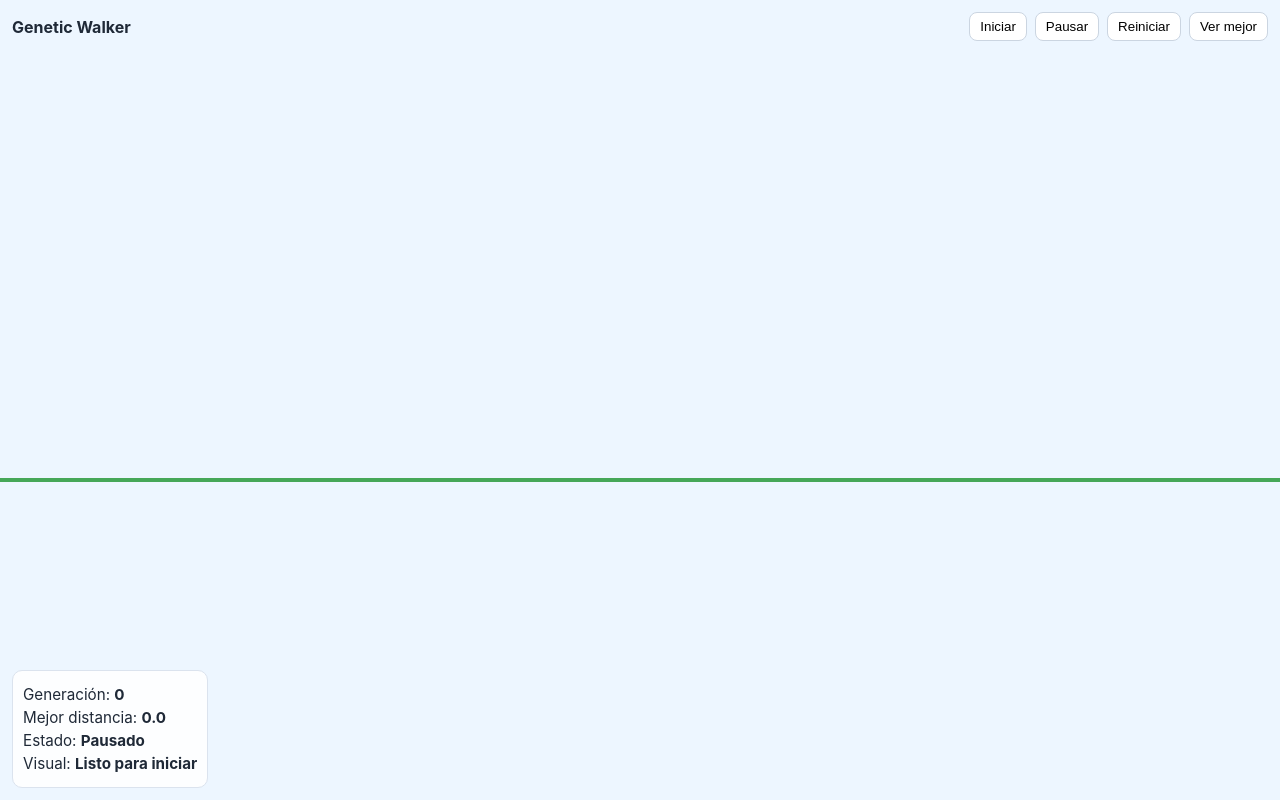
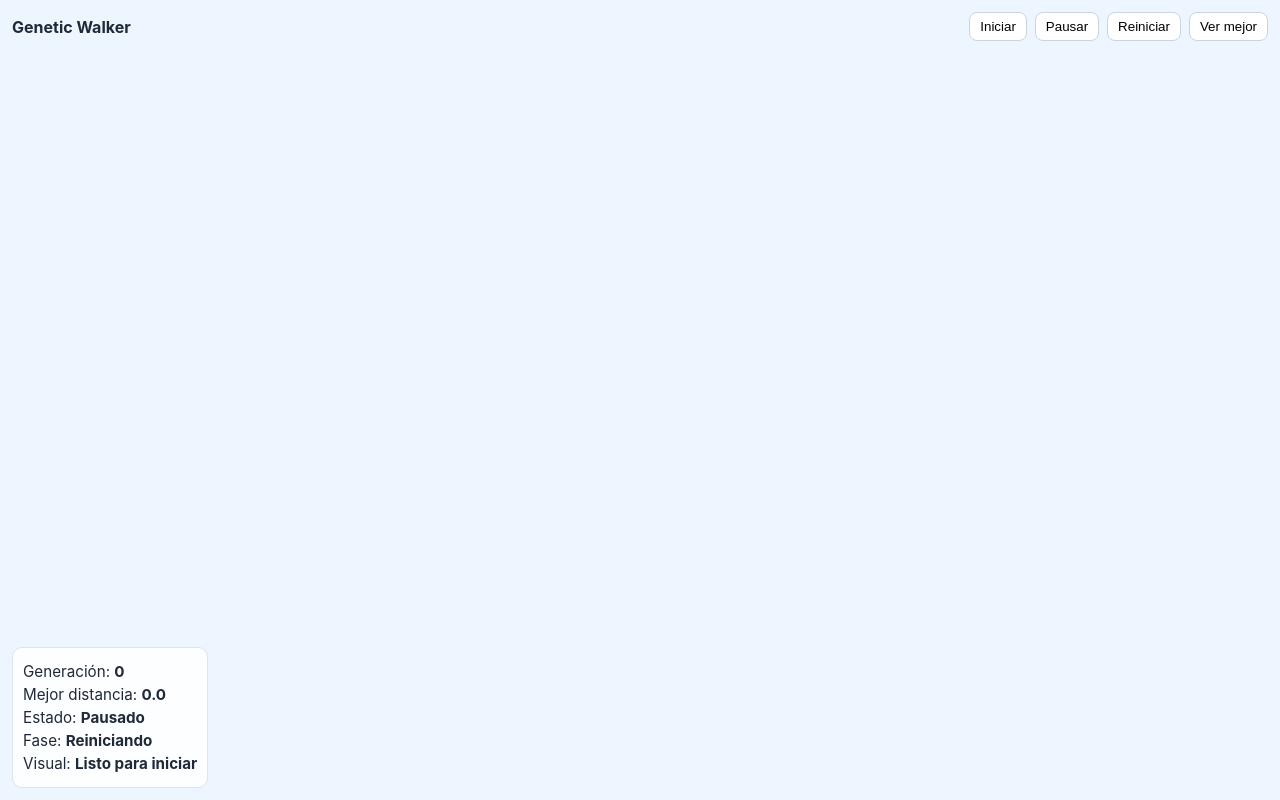
Before and after one commit to JOliveraT/IA-Parcial, a Vue app in the folder project-ga-main/: page / in a window 1280 px wide. Built offline with nearby package versions, Linux system fonts and the light colour scheme.

Commit message:
Improve GA walker with hybrid seed initialization and clearer generation replay

```diff
--- a/project-ga-main/src/App.vue
+++ b/project-ga-main/src/App.vue
@@ -14,6 +14,7 @@
       <p>Generación: <strong>{{ stats.generation }}</strong></p>
       <p>Mejor distancia: <strong>{{ stats.bestDistance.toFixed(1) }}</strong></p>
       <p>Estado: <strong>{{ stats.status }}</strong></p>
+      <p>Fase: <strong>{{ stats.phase }}</strong></p>
       <p>Visual: <strong>{{ stats.replayLabel }}</strong></p>
     </section>
 
@@ -25,7 +26,7 @@
 import { onMounted, ref } from 'vue';
 import { createSimulation } from './scenes/simulation';
 
-const stats = ref({ generation: 0, bestDistance: 0, reachedGoal: false, status: 'Pausado', replayLabel: 'Listo para iniciar' });
+const stats = ref({ generation: 0, bestDistance: 0, reachedGoal: false, status: 'Pausado', phase: 'Reiniciando', replayLabel: 'Listo para iniciar' });
 let sim = null;
 
 onMounted(() => {
--- a/project-ga-main/src/ia/chromosome.js
+++ b/project-ga-main/src/ia/chromosome.js
@@ -21,11 +21,62 @@ export const GENE_SPECS = [
 ];
 
 const clamp = (v, min, max) => Math.max(min, Math.min(max, v));
+const randn = () => {
+  let u = 0; let v = 0;
+  while (u === 0) u = Math.random();
+  while (v === 0) v = Math.random();
+  return Math.sqrt(-2 * Math.log(u)) * Math.cos(2 * Math.PI * v);
+};
 
 export function clamp01(v) { return clamp(v, 0, 1); }
 
+function encodeValue(value, spec) {
+  return clamp01((value - spec.min) / (spec.max - spec.min));
+}
+
+function buildChromosomeFromDecoded(decoded) {
+  return GENE_SPECS.map((spec) => encodeValue(decoded[spec.key], spec));
+}
+
 export function randomChromosome() {
   return GENE_SPECS.map(() => Math.random());
+}
+
+export function createWalkingSeed() {
+  const baseFrames = [
+    { leftHip: 22 * DEG, leftKnee: 22 * DEG, rightHip: -34 * DEG, rightKnee: 88 * DEG, bodyPitch: -5 * DEG },
+    { leftHip: 12 * DEG, leftKnee: 16 * DEG, rightHip: -16 * DEG, rightKnee: 56 * DEG, bodyPitch: -2 * DEG },
+    { leftHip: -34 * DEG, leftKnee: 86 * DEG, rightHip: 24 * DEG, rightKnee: 20 * DEG, bodyPitch: 5 * DEG },
+    { leftHip: -18 * DEG, leftKnee: 60 * DEG, rightHip: 14 * DEG, rightKnee: 14 * DEG, bodyPitch: 2 * DEG },
+  ];
+
+  const decoded = {};
+  for (let frame = 0; frame < KEYFRAME_COUNT; frame += 1) {
+    const kf = baseFrames[frame % baseFrames.length];
+    decoded[`kf_${frame}_leftHip`] = kf.leftHip;
+    decoded[`kf_${frame}_leftKnee`] = kf.leftKnee;
+    decoded[`kf_${frame}_rightHip`] = kf.rightHip;
+    decoded[`kf_${frame}_rightKnee`] = kf.rightKnee;
+    decoded[`kf_${frame}_bodyPitch`] = kf.bodyPitch;
+  }
+
+  decoded.cycleDuration = 1.5;
+  decoded.dutyFactor = 0.52;
+  decoded.hipHeightBias = -2;
+
+  return buildChromosomeFromDecoded(decoded);
+}
+
+export function createMutatedWalkingSeed(sigma = 0.12) {
+  const seed = decodeChromosome(createWalkingSeed());
+  const decoded = {};
+
+  for (const spec of GENE_SPECS) {
+    const value = seed[spec.key] + randn() * sigma * (spec.max - spec.min);
+    decoded[spec.key] = clamp(value, spec.min, spec.max);
+  }
+
+  return buildChromosomeFromDecoded(decoded);
 }
 
 export function decodeChromosome(chromosome) {
--- a/project-ga-main/src/ia/config.js
+++ b/project-ga-main/src/ia/config.js
@@ -1,14 +1,15 @@
 export const IA_CONFIG = {
-  populationSize: 60,
+  populationSize: 50,
   maxGenerations: 500,
-  maxSteps: 780,
+  maxSteps: 950,
   fixedDeltaSeconds: 1 / 60,
   tournamentSize: 3,
-  eliteSize: 3,
+  eliteSize: 2,
   crossoverAlpha: 0.2,
-  mutationRate: 0.16,
-  mutationSigma: 0.07,
-  randomImmigrantRate: 0.08,
+  mutationRate: 0.12,
+  mutationSigma: 0.08,
+  randomImmigrantRate: 0.05,
+  seedImmigrantRate: 0.05,
   plateauLimit: 16,
   hillClimbEvery: 8,
   hillClimbNeighbors: 5,
@@ -16,4 +17,5 @@ export const IA_CONFIG = {
   goalX: 2200,
   startX: 120,
   generationReplayPauseMs: 500,
+  minStepsBeforeStagnation: 180,
 };
--- a/project-ga-main/src/ia/fitness.js
+++ b/project-ga-main/src/ia/fitness.js
@@ -1,12 +1,13 @@
 export function computeFitness(metrics) {
-  const reachedGoalBonus = metrics.reachedGoal && !metrics.failed ? 3500 : 0;
-  const fallPenalty = metrics.failed ? 650 : 0;
+  const reachedGoalBonus = metrics.reachedGoal && !metrics.failed ? 3200 : 0;
+  const fallPenalty = metrics.failed ? 680 : 0;
 
   const fitness =
     metrics.validDistance * 10 +
-    metrics.validSteps * 25 +
+    metrics.validSteps * 35 +
     metrics.stanceQuality * 100 +
     metrics.alternationQuality * 80 +
+    (metrics.aliveSteps ?? 0) * 0.2 +
     reachedGoalBonus -
     fallPenalty -
     (metrics.footSlipPenalty ?? 0) -
--- a/project-ga-main/src/scenes/simulation.js
+++ b/project-ga-main/src/scenes/simulation.js
@@ -1,5 +1,5 @@
 import { IA_CONFIG } from '../ia/config';
-import { randomChromosome, decodeChromosome, CHROMOSOME_LAYOUT } from '../ia/chromosome';
+import { randomChromosome, decodeChromosome, CHROMOSOME_LAYOUT, createMutatedWalkingSeed } from '../ia/chromosome';
 import { computeFitness } from '../ia/fitness';
 import { tournamentSelection } from '../ia/selection';
 import { blxAlpha } from '../ia/crossover';
@@ -10,6 +10,7 @@ import { Creature } from '../physics/creature';
 const GROUND_Y = 480;
 const clamp = (v, lo, hi) => Math.max(lo, Math.min(hi, v));
 const lerp = (a, b, t) => a + (b - a) * t;
+const PHASE = { EVAL: 'Evaluando', REPLAY: 'Reproduciendo mejor intento', RESET: 'Reiniciando' };
 
 const creature = new Creature();
 const L = creature.cfg.femur;
@@ -47,7 +48,6 @@ function runAttempt(chromosome, visual = false) {
   const initialPose = samplePose(genes, 0);
   const initialVec = legVector(initialPose.bodyPitch, initialPose.leftHip, initialPose.leftKnee);
   let stanceFoot = { x: IA_CONFIG.startX + initialVec.x, y: GROUND_Y };
-  let prevPhase = 0;
   let bestX = IA_CONFIG.startX;
   let aliveSteps = 0;
   let validSteps = 0;
@@ -108,14 +108,14 @@ function runAttempt(chromosome, visual = false) {
     bestX = Math.max(bestX, x);
     if (bestX <= x + 0.02) stagnation += 1; else stagnation = 0;
 
-    const failed = torsoBottom >= GROUND_Y + 4 || invalidPosePenalty > 1400 || stagnation > 170;
+    const stagnated = aliveSteps > IA_CONFIG.minStepsBeforeStagnation && stagnation > 210;
+    const failed = torsoBottom >= GROUND_Y + 4 || invalidPosePenalty > 1400 || stagnated;
     const done = x >= IA_CONFIG.goalX;
     aliveSteps = step + 1;
 
     if (visual) frames.push({ x, y, pose, points, failed, done, stanceLeg: stance, stanceFoot: { ...stanceFoot } });
     if (failed || done) break;
 
-    prevPhase = phase;
     t += IA_CONFIG.fixedDeltaSeconds;
   }
 
@@ -130,6 +130,7 @@ function runAttempt(chromosome, visual = false) {
     alternationQuality: alternationGood / Math.max(1, alternationTotal),
     reachedGoal,
     failed,
+    aliveSteps,
     footSlipPenalty,
     stagnationPenalty: stagnation * 2,
     invalidPosePenalty,
@@ -148,16 +149,23 @@ export function createSimulation(statsRef) {
   resize(); addEventListener('resize', resize);
 
   const resetPopulation = () => {
-    population = Array.from({ length: IA_CONFIG.populationSize }, () => ({ chromosome: randomChromosome() }));
+    population = Array.from({ length: IA_CONFIG.populationSize }, (_, i) => {
+      if (i < IA_CONFIG.populationSize * 0.4) return { chromosome: createMutatedWalkingSeed(0.1) };
+      if (i < IA_CONFIG.populationSize * 0.8) return { chromosome: randomChromosome() };
+      return { chromosome: createMutatedWalkingSeed(0.25) };
+    });
     generation = 0; shown = null; replay = null; running = false; plateaus = 0;
-    statsRef.value = { generation: 0, bestDistance: 0, status: 'Pausado', replayLabel: 'Listo para iniciar' };
+    statsRef.value = { generation: 0, bestDistance: 0, status: 'Pausado', replayLabel: 'Listo para iniciar', phase: PHASE.RESET };
   };
 
   const nextPop = (sorted) => {
     const elites = sorted.slice(0, IA_CONFIG.eliteSize).map((e) => ({ chromosome: [...e.chromosome] }));
     const out = [...elites];
     while (out.length < IA_CONFIG.populationSize) {
-      if (plateaus >= IA_CONFIG.plateauLimit && Math.random() < IA_CONFIG.randomImmigrantRate) { out.push({ chromosome: randomChromosome() }); continue; }
+      if (plateaus >= IA_CONFIG.plateauLimit) {
+        if (Math.random() < IA_CONFIG.randomImmigrantRate) { out.push({ chromosome: randomChromosome() }); continue; }
+        if (Math.random() < IA_CONFIG.seedImmigrantRate) { out.push({ chromosome: createMutatedWalkingSeed(0.18) }); continue; }
+      }
       const a = tournamentSelection(sorted, IA_CONFIG.tournamentSize);
       const b = tournamentSelection(sorted, IA_CONFIG.tournamentSize);
       out.push({ chromosome: mutateGaussianBounded(blxAlpha(a.chromosome, b.chromosome, IA_CONFIG.crossoverAlpha), IA_CONFIG) });
@@ -175,7 +183,7 @@ export function createSimulation(statsRef) {
     shown = evals[0];
     generation += 1;
     replay = { frames: runAttempt(shown.chromosome, true).frames, idx: 0, wait: 0 };
-    statsRef.value = { generation, bestDistance: shown.distance, status: 'Reproduciendo mejor intento', replayLabel: `Mejor gen ${generation}` };
+    statsRef.value = { generation, bestDistance: shown.distance, status: `Generación ${generation} - Mejor intento`, replayLabel: `Mejor gen ${generation}`, phase: PHASE.REPLAY };
     population = nextPop(evals);
   };
 
@@ -184,9 +192,9 @@ export function createSimulation(statsRef) {
     ctx.fillStyle = '#f4a261'; ctx.strokeStyle = '#1f2937'; ctx.lineWidth = 2;
     ctx.beginPath(); frame.points.torso.forEach((p, i) => i ? ctx.lineTo(sx(p.x), p.y) : ctx.moveTo(sx(p.x), p.y)); ctx.closePath(); ctx.fill(); ctx.stroke();
     const drawLeg = (hip, knee, foot, c, stanceLeg) => {
-      ctx.strokeStyle = c; ctx.lineWidth = 9; ctx.beginPath(); ctx.moveTo(sx(hip.x), hip.y); ctx.lineTo(sx(knee.x), knee.y); ctx.stroke();
-      ctx.lineWidth = 8; ctx.beginPath(); ctx.moveTo(sx(knee.x), knee.y); ctx.lineTo(sx(foot.x), foot.y); ctx.stroke();
-      if (stanceLeg) { ctx.fillStyle = '#111827'; ctx.fillRect(sx(foot.x) - 7, GROUND_Y - 3, 14, 6); }
+      ctx.strokeStyle = c; ctx.lineWidth = 12; ctx.beginPath(); ctx.moveTo(sx(hip.x), hip.y); ctx.lineTo(sx(knee.x), knee.y); ctx.stroke();
+      ctx.lineWidth = 10; ctx.beginPath(); ctx.moveTo(sx(knee.x), knee.y); ctx.lineTo(sx(foot.x), foot.y); ctx.stroke();
+      if (stanceLeg) { ctx.fillStyle = '#111827'; ctx.fillRect(sx(foot.x) - 9, GROUND_Y - 4, 18, 8); }
     };
     drawLeg(frame.points.hipL, frame.points.left.knee, frame.points.left.foot, '#264653', frame.stanceLeg === 'left');
     drawLeg(frame.points.hipR, frame.points.right.knee, frame.points.right.foot, '#2a9d8f', frame.stanceLeg === 'right');
@@ -194,19 +202,30 @@ export function createSimulation(statsRef) {
 
   const loop = () => {
     ctx.fillStyle = '#edf6ff'; ctx.fillRect(0, 0, canvas.width, canvas.height);
-    ctx.strokeStyle = '#46a758'; ctx.lineWidth = 4; ctx.beginPath(); ctx.moveTo(0, GROUND_Y); ctx.lineTo(canvas.width, GROUND_Y); ctx.stroke();
 
-    if (running && !replay) { statsRef.value = { ...statsRef.value, status: 'Entrenando' }; trainOneGeneration(); }
+    if (running && !replay) { statsRef.value = { ...statsRef.value, status: `Evaluando generación ${generation + 1}`, phase: PHASE.EVAL }; trainOneGeneration(); }
 
     if (replay) {
       const frame = replay.frames[Math.min(replay.idx, replay.frames.length - 1)];
-      const cameraX = frame.x - 250;
+      const cameraX = Math.max(0, frame.x - 230);
+
+      ctx.strokeStyle = '#46a758'; ctx.lineWidth = 4; ctx.beginPath(); ctx.moveTo(0, GROUND_Y); ctx.lineTo(canvas.width, GROUND_Y); ctx.stroke();
+      const goalScreenX = IA_CONFIG.goalX - cameraX;
+      if (goalScreenX > -40 && goalScreenX < canvas.width + 40) {
+        ctx.strokeStyle = '#ef4444'; ctx.lineWidth = 3; ctx.beginPath(); ctx.moveTo(goalScreenX, GROUND_Y - 140); ctx.lineTo(goalScreenX, GROUND_Y + 8); ctx.stroke();
+      }
+
       drawCreature(frame, cameraX);
       if (replay.idx < replay.frames.length - 1) replay.idx += 1;
       else {
         replay.wait += 16;
-        statsRef.value = { ...statsRef.value, status: frame.done ? 'Meta alcanzada' : frame.failed ? 'Falló' : 'Reproduciendo mejor intento' };
+        statsRef.value = {
+          ...statsRef.value,
+          status: frame.done ? 'Meta alcanzada' : frame.failed ? 'Falló' : `Generación ${generation} - Mejor intento`,
+          phase: frame.failed ? PHASE.RESET : PHASE.REPLAY,
+        };
         if (replay.wait > IA_CONFIG.generationReplayPauseMs) {
+          statsRef.value = { ...statsRef.value, status: 'Reiniciando en A', phase: PHASE.RESET };
           replay = null;
           if (shown.reachedGoalFinal || generation >= IA_CONFIG.maxGenerations) running = false;
         }
```
Also changed, not shown: 1 other file (tests, documents, lock files or other folders).
